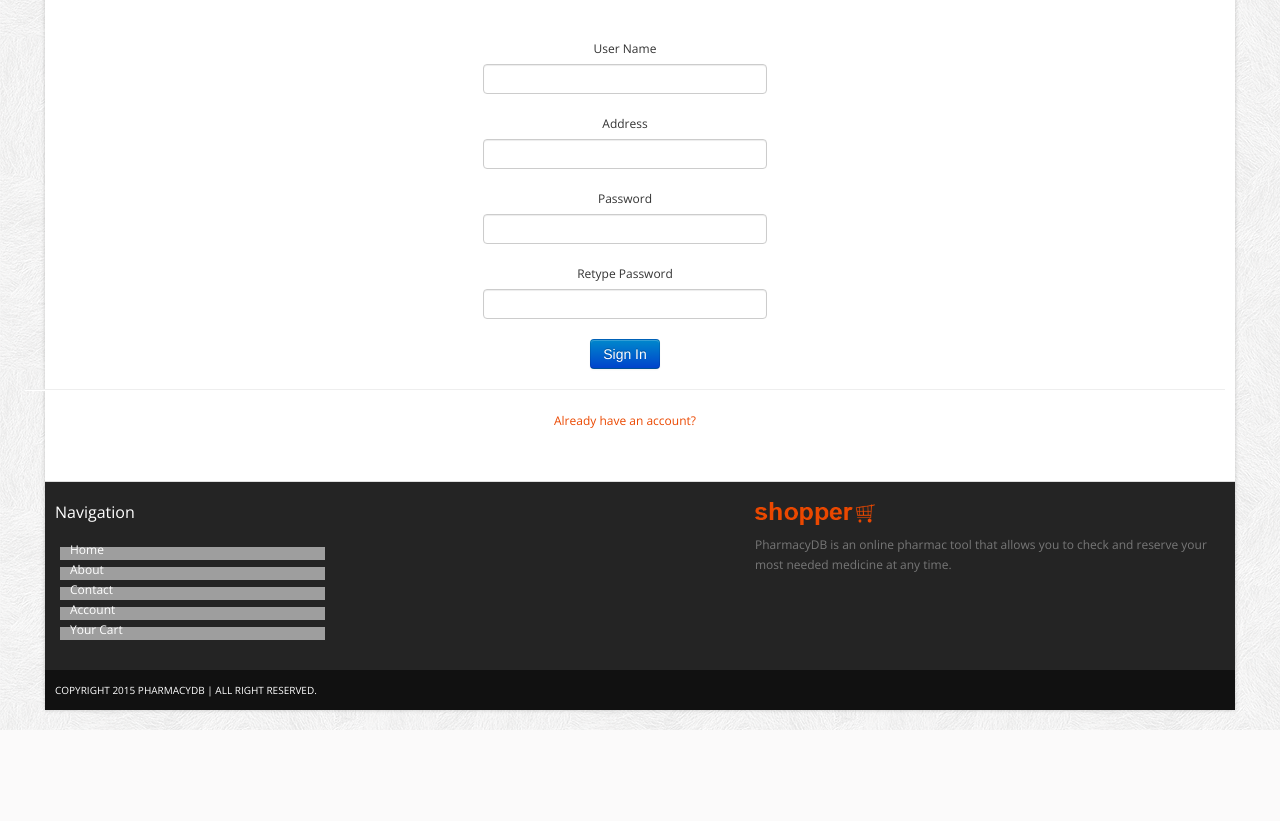
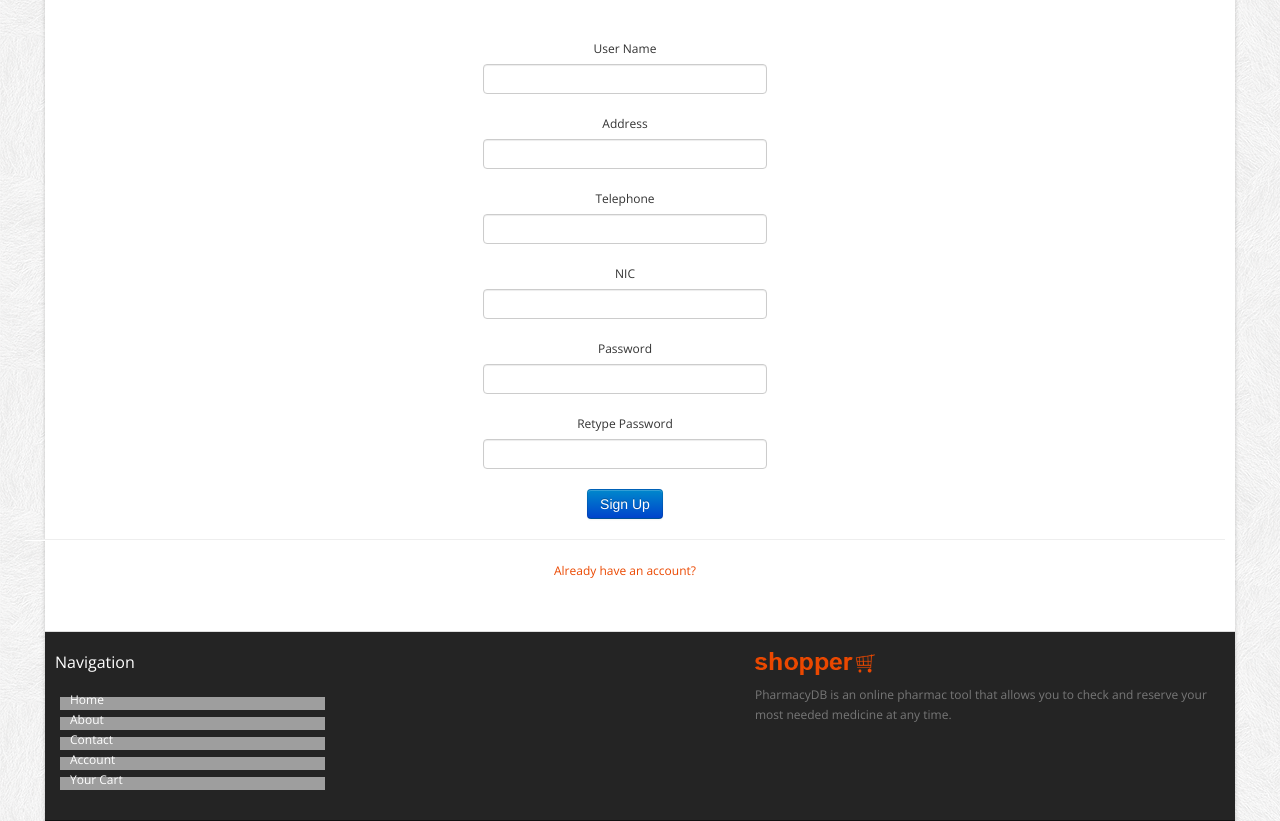
Before and after one commit to buddhiv/PharmacyDB, a PHP site: page /register.php in a window 1280 px wide. Shown: the part 373-1194 px from the top of the page. Before the commit the page ends 1103 px from the top, so only its background shows below. Run offline with PHP 8.4, Linux system fonts and the light colour scheme; grey boxes are pictures that could not be loaded.

Commit message:
register form updated

```diff
--- a/register.php
+++ b/register.php
@@ -51,7 +51,7 @@
                             <label class="control-label">User Name</label>
 
                             <div class="controls">
-                                <input type="text" placeholder="" id="username"
+                                <input type="text" placeholder="" id="username" name="userName"
                                        class="input-xlarge">
                             </div>
                         </div>
@@ -60,7 +60,25 @@
                             <label class="control-label">Address</label>
 
                             <div class="controls">
-                                <input type="text" placeholder="" id="address"
+                                <input type="text" placeholder="" id="address" name="address"
+                                       class="input-xlarge">
+                            </div>
+                        </div>
+
+                        <div class="control-group">
+                            <label class="control-label">Telephone</label>
+
+                            <div class="controls">
+                                <input type="text" placeholder="" id="telephone" name="telephone"
+                                       class="input-xlarge">
+                            </div>
+                        </div>
+
+                        <div class="control-group">
+                            <label class="control-label">NIC</label>
+
+                            <div class="controls">
+                                <input type="text" placeholder="" id="nic" name="nic"
                                        class="input-xlarge">
                             </div>
                         </div>
@@ -85,7 +103,7 @@
 
                         <div class="control-group">
                             <input tabindex="3" class="btn btn-primary" type="submit"
-                                   value="Sign In">
+                                   value="Sign Up">
                             <hr>
                             <p class="reset"><a tabindex="4" href="login.php">Already have an account?</a></p>
                         </div>
```
